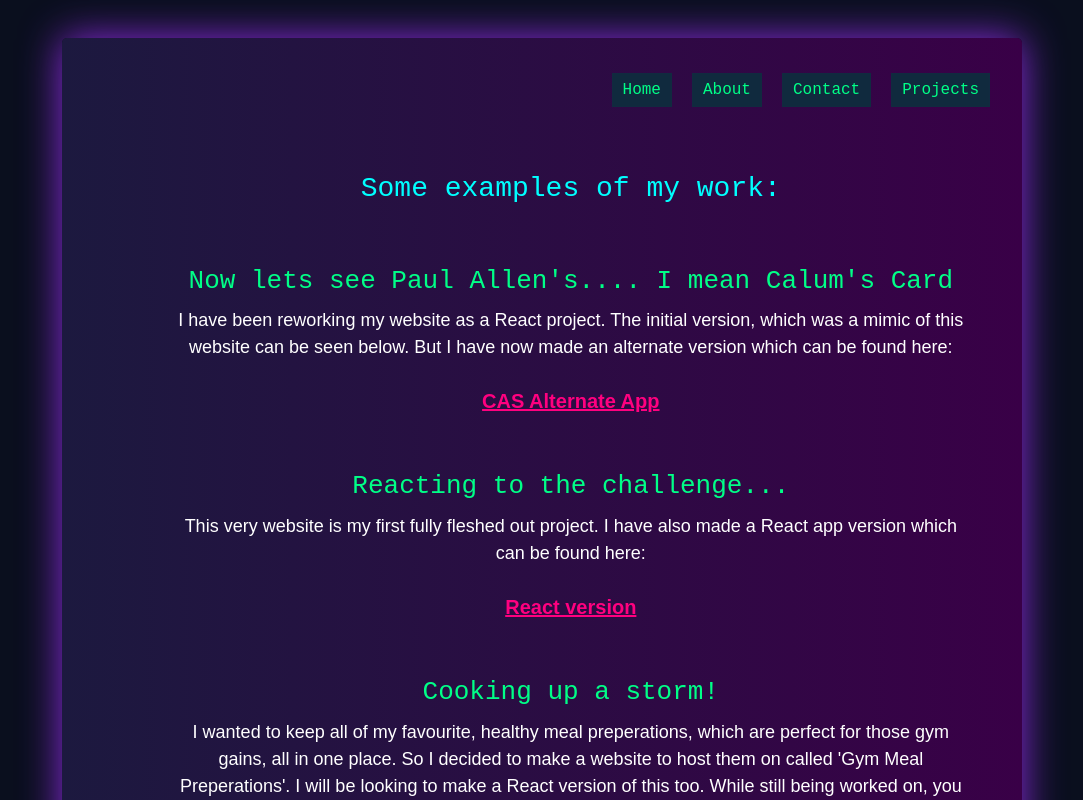
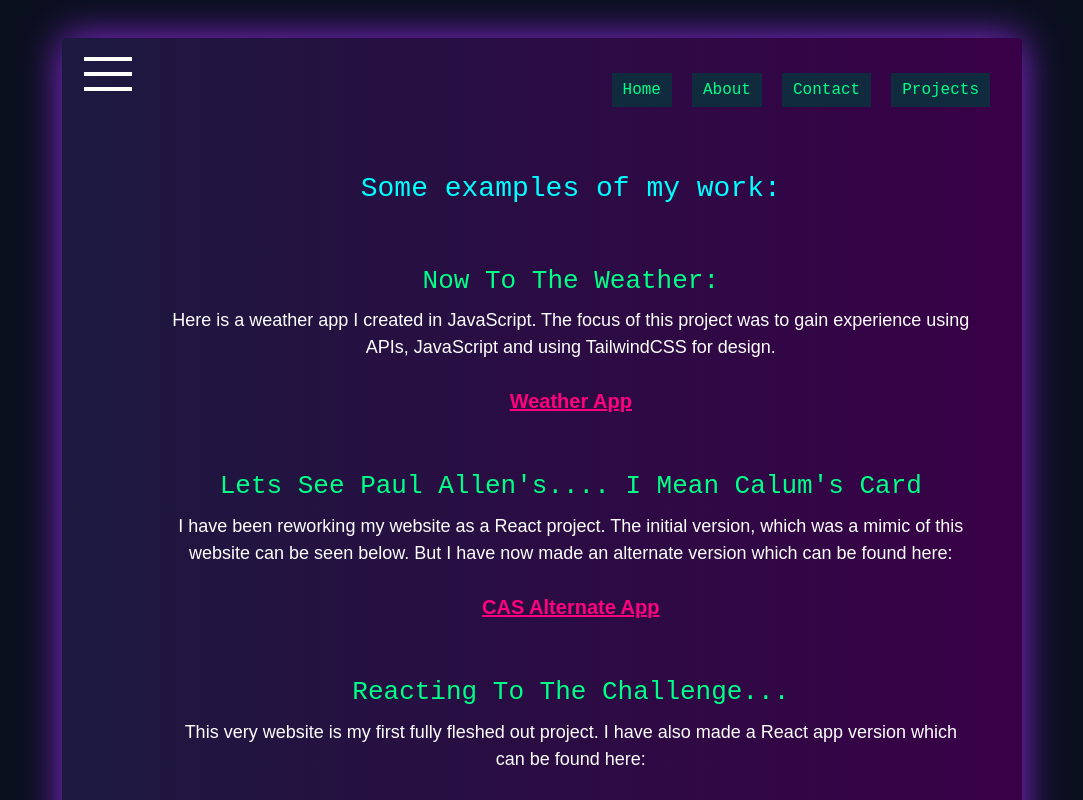
Before and after one commit to calumsmyth/cas-card, a React (Create React App) app: page /projects in a window 1280 px wide. Shown: the top 800 px of the page, without its empty margins (98-1181 px from the left). Built offline with nearby package versions, Linux system fonts and the light colour scheme.

Commit message:
Added weather app to projects page. Added hamburger menu, but not functional at this time

```diff
--- a/package.json
+++ b/package.json
@@ -9,6 +9,7 @@
     "@testing-library/react": "^16.2.0",
     "@testing-library/user-event": "^13.5.0",
     "framer-motion": "^12.5.0",
+    "hamburger-react": "^2.5.2",
     "react": "^19.0.0",
     "react-dom": "^19.0.0",
     "react-router-dom": "^7.2.0",
--- a/src/App.js
+++ b/src/App.js
@@ -5,6 +5,8 @@ import Hero from '../src/components/Hero';
 import Footer from './components/Footer';
 import NavBar from './components/routing/NavBar'
 import HeroTitle from './components/HeroTitle'
+import HamburgerMenu from './components/HamburgerMenu'
+import './index.css'
 
 
 
--- /dev/null
+++ b/src/components/HamburgerMenu.jsx
@@ -0,0 +1,24 @@
+import React, { useState } from 'react';
+import Hamburger from 'hamburger-react'
+
+const HamburgerMenu = () => {
+    const [open, setOpen] = useState(false);
+
+    return(
+    <>
+    <Hamburger
+    size={50}
+    toggled = {open}
+    toggle= {setOpen}
+
+    />
+
+    {open && <div className>
+        menu
+        </div>}
+    </>
+
+)}
+
+
+export default HamburgerMenu;
--- a/src/components/routing/NavBar.jsx
+++ b/src/components/routing/NavBar.jsx
@@ -1,10 +1,12 @@
 import React from 'react';
 import { NavLink } from 'react-router-dom';
+import HamburgerMenu from '../HamburgerMenu'
 import '../../styles.css'
 
 const NavBar = () => {
     return(
-        <nav>
+        <nav className = "text-white">
+            <HamburgerMenu />
             <div className="navbar">
                 <NavLink to = "/" className="nav-link" activeClassName="active-link">Home</NavLink>
                 <NavLink to ="/about" className="nav-link" activeClassName="active-link">About</NavLink>
--- a/src/pages/About.jsx
+++ b/src/pages/About.jsx
@@ -10,7 +10,7 @@ return(
         <NavBar/>
         <div className="intro">
 
-            <div class="about-paragraph">
+            <div className="about-paragraph">
                 <h2>Backstory</h2>
                 <p>
                 I am a software and web developer with a passion for problem-solving, clean code, and innovative technology. My journey into development began with over 100 hours of self-driven study through The Odin Project, where I built a strong foundation in HTML, CSS, JavaScript, and GitHub while working full-time in the NHS. To further accelerate my transition, I enrolled in the AI-Driven Software Engineering bootcamp by Skills City, a full-time program covering React, Python, SQL, Django, APIs, AI/ML, and Cloud Computing.
--- a/src/pages/Home.jsx
+++ b/src/pages/Home.jsx
@@ -19,6 +19,8 @@ const Home = () => {
                 <p className="intro-paragraph">Hello and welcome. My name is Calum and I am making a career change into Software/Web Development after over 8 years of working in the NHS. I am particularly interested in Artifical Intelligence (AI) and its potential to impact on the way we work. Web3 is also an area I am keen to learn more about and its potential to change the internet as we know it.</p>
             </div>
 
+
+
             <ImageSwitcher/>
         </div>
 
@@ -33,7 +35,6 @@ const Home = () => {
                 <p>SQL</p>
             </div>
         </div> */}
-
         <Footer />
     </div>
     );
--- a/src/pages/Projects.jsx
+++ b/src/pages/Projects.jsx
@@ -17,15 +17,19 @@ const Projects = () => {
 
         <div className="projects-paragraph">
             <h2>Some examples of my work:</h2>
-                <h3>Now lets see Paul Allen's.... I mean Calum's Card </h3>
+                <h3>Now To The Weather:</h3>
+                <p>Here is a weather app I created in JavaScript. The focus of this project was to gain experience using APIs, JavaScript and using TailwindCSS for design.</p>
+                <br/><a href="https://calumsmyth.github.io/weather-app/" target="__blank" rel="noopener noreferrer">Weather App</a>
+                <h3>Lets See Paul Allen's.... I Mean Calum's Card </h3>
                 <p>I have been reworking my website as a React project. The initial version, which was a mimic of this website can be seen below. But I have now made an alternate version which can be found here:</p>
                 <br/><a href="https://calumsmyth.github.io/CAS/" target="_blank" rel="noopener noreferrer">CAS Alternate App</a>
-                <h3>Reacting to the challenge...</h3>
+                <h3>Reacting To The Challenge...</h3>
                 <p>This very website is my first fully fleshed out project. I have also made a React app version which can be found here:</p>
                 <br/><a href="https://cas-app-steel.vercel.app/" target="_blank" rel="noopener noreferrer">React version</a>
-                <h3>Cooking up a storm!</h3>
+                <h3>Cooking Up a Storm!</h3>
                 <p>I wanted to keep all of my favourite, healthy meal preperations, which are perfect for those gym gains, all in one place. So I decided to make a website to host them on called 'Gym Meal Preperations'. I will be looking to make a React version of this too. While still being worked on, you can find this bun in the oven here:</p>
                 <br/><a href="https://calumsmyth.github.io/gmp/" target="'_blank" rel="noopener noreferrer">Gym Meal Preperations</a>
+
 
         </div>
 
--- a/tailwind.config.js
+++ b/tailwind.config.js
@@ -1,6 +1,5 @@
 module.exports = {
   purge: ['./src/**/*.{js,jsx,ts,tsx}', './public/index.html'],
-  darkMode: false, // or 'media' or 'class'
   theme: {
     extend: {},
   },
```
Also changed, not shown: 1 other file (tests, documents, lock files or other folders).
